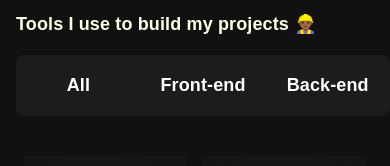
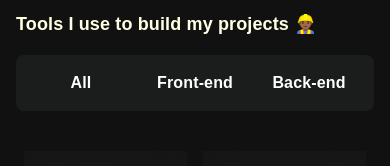
Before and after one commit to SumanKS1998/portfolio-sks, a React (Vite) app: page / in a window 390 px wide. Shown: the part 1953-2119 px from the top of the page. Built offline with nearby package versions, Linux system fonts and the light colour scheme; a web font is replaced by a local one.

Commit message:
feat: added more responsiveness

```diff
--- a/src/components/common/phone/TechStack/index.jsx
+++ b/src/components/common/phone/TechStack/index.jsx
@@ -24,7 +24,7 @@ const TechStack = () => {
     },
   };
   useEffect(() => {
-     if (selectedType === "All") {
+    if (selectedType === "All") {
       setFilteredArray(tools);
       return;
     } else if (selectedType === "Front-end") {
@@ -63,25 +63,24 @@ const TechStack = () => {
         </SemiboldText>
         <Stack
           direction="row"
-          width="100%"
-          justifyContent="space-between"
+          justifyContent="space-around"
           p={1}
           bgcolor="#1b1c1c"
           borderRadius={2}
-          gap={2}
           my={2}
         >
           {techTypes.map((item) => {
             return (
               <Stack
                 component={motion.div}
-                width="30%"
                 alignItems="center"
                 p={1}
                 borderRadius={2}
                 key={item.name}
                 onClick={() => setSelectedType(item)}
                 position="relative"
+                flex={1}
+                width='max-content'
               >
                 {selectedType === item && (
                   <motion.span
@@ -99,7 +98,7 @@ const TechStack = () => {
                   />
                 )}
                 <SemiboldText
-                  variant="h6"
+                  variant="body1"
                   sx={{
                     position: "relative",
                     zIndex: 3,
@@ -112,7 +111,7 @@ const TechStack = () => {
             );
           })}
         </Stack>
-        <Grid container mt={2}  >
+        <Grid container mt={2}>
           {filteredArray.map((item, i) => {
             return (
               <Grid
```
